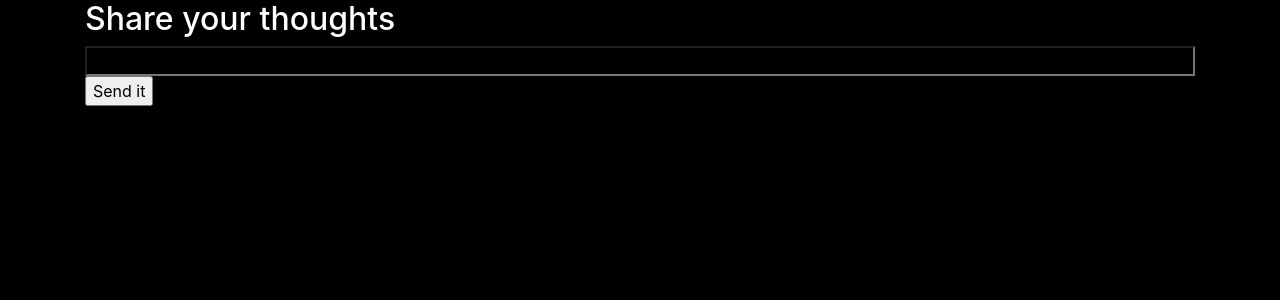
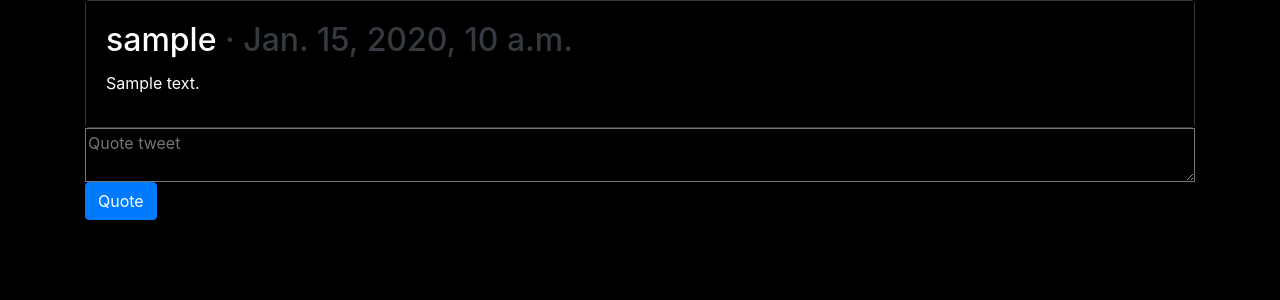
Before and after one commit to myerkes/djangotwitter, a Django app: page /posts/1/repost in a window 1280 px wide. Shown: the part 56-356 px from the top of the page. Run offline with Django 3.2, Linux system fonts and the light colour scheme; a user stored in the database is signed in; tables that the repository leaves empty hold one stand-in row (values such as "Sample post"); some libraries are stand-ins or nearby versions.

Commit message:
Style post list page

```diff
--- a/posts/templates/posts/repost_create_form.html
+++ b/posts/templates/posts/repost_create_form.html
@@ -4,11 +4,23 @@
 
 {% block content %}
 <div class="container">
-    <h2>Share your thoughts</h2>
+    <div class="row">
+        <div class="col">
+            <div class="card border-dark">
+
+                    <div class="card-body" style="background-color: black; color: white;">
+                        <h2 class="card-title">{{ repost.poster }}<span class="text-dark"> · {{ repost.pub_datetime }}</span></h2>
+                        <p class="card-title">{{ repost.post_text }}</p>
+
+
+                    </div>
+            </div>
+        </div>
+    </div>
     <form method="POST">
         {% csrf_token %}
-        {{ form.post_text }}
-        <input type="submit" value="Send it">
+        <textarea name="post_text" maxlength="255" required="" id="id_post_text" placeholder="Quote tweet" rows="2"></textarea>
+        <input type="submit" class="btn btn-primary" value="Quote">
     </form>
 </div>
 
--- a/posts/views.py
+++ b/posts/views.py
@@ -71,3 +71,9 @@ class RepostCreate(LoginRequiredMixin, CreateView):
         self.object.repost = repost
         self.object.save
         return super().form_valid(form)
+
+    def get_context_data(self, **kwargs):
+        context = super().get_context_data(**kwargs)
+        repost = get_object_or_404(Post, pk=self.kwargs['post_pk'])
+        context['repost'] = repost
+        return context
```
Also changed, not shown: posts/templates/posts/post_list.html (+4 -4 lines).
